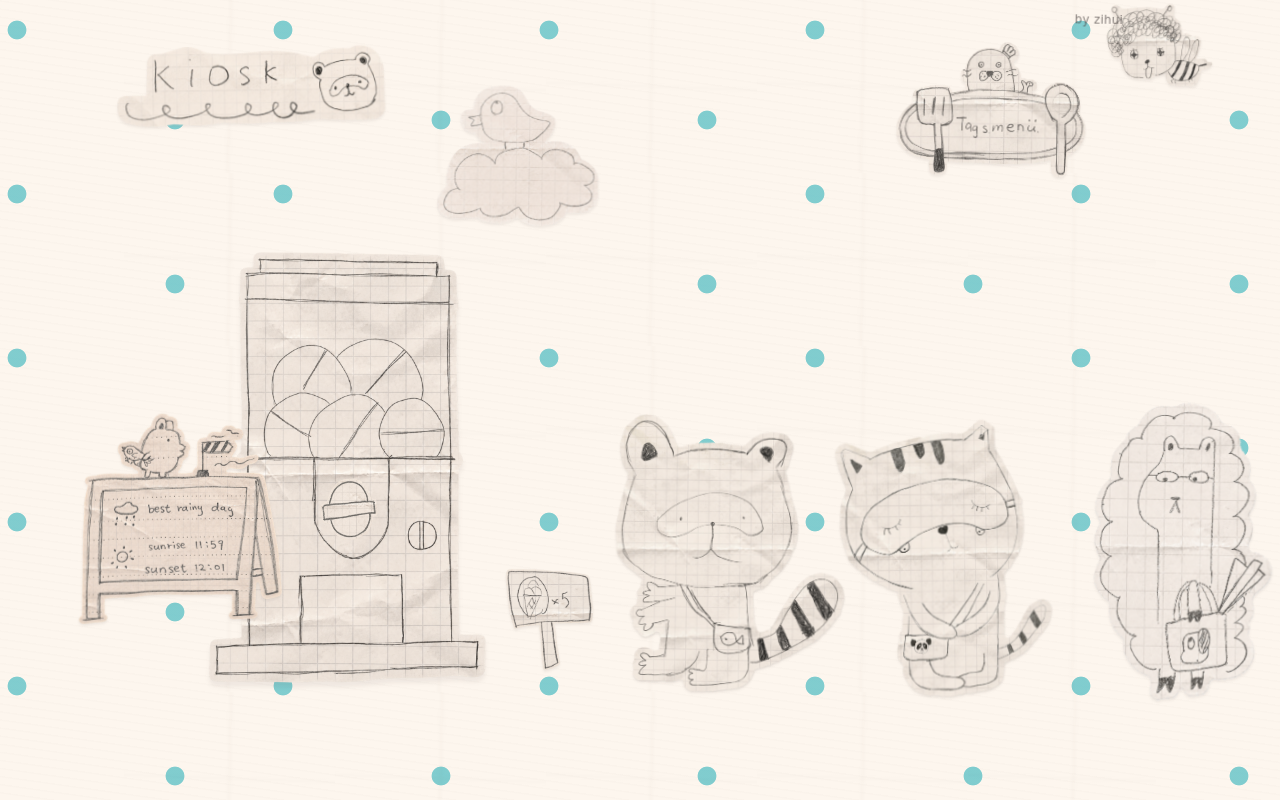
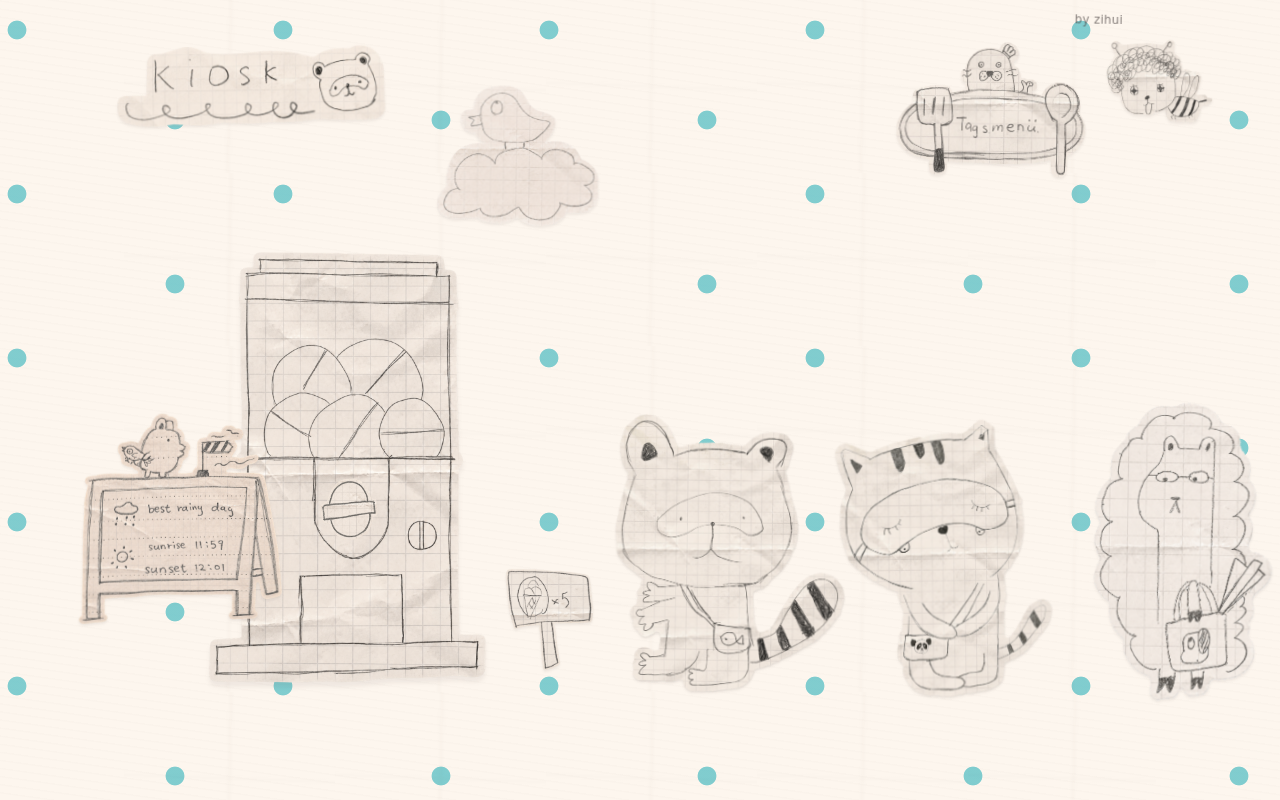
Before and after one commit to eclaircrumb/gachapon, a Next.js app in the folder gachapon/: page / in a window 1280 px wide. Built offline with nearby package versions, Linux system fonts and the light colour scheme.

Commit message:
Update globals.css

```diff
--- a/gachapon/app/globals.css
+++ b/gachapon/app/globals.css
@@ -70,7 +70,7 @@ a { -webkit-tap-highlight-color: transparent; }
 
 .art-logo { top: 5.6%; left: -1%; width: 25.6%; }
 .art-bird { top: 10.0%; left: 30.0%; width: 15.8%; }
-.art-bee { top: 4.5.0%; left: 95.0%; width: 10.8%; }
+.art-bee { top: 4.5%; left: 95.0%; width: 10.8%; }
 .art-weather-sign {
   top: 51%;
   left: -5%;
```
